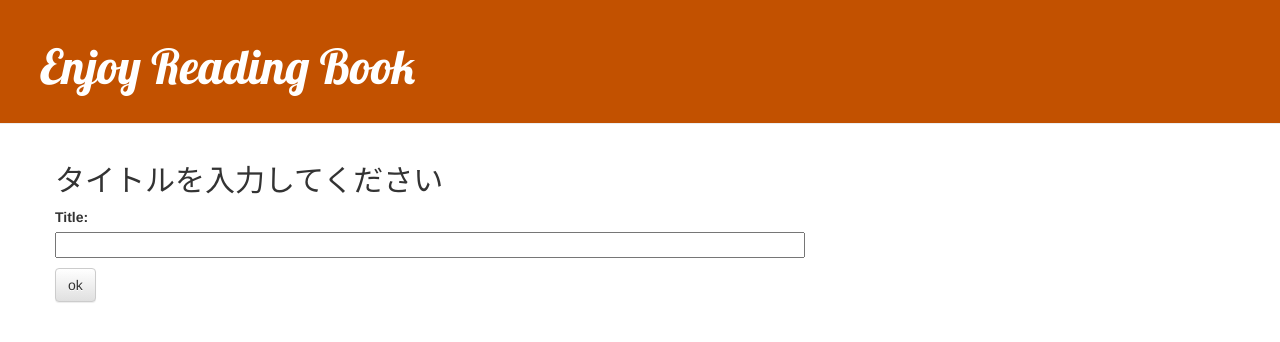
After one commit to MiwaTakase/my-first-blog, a Django app: page /search/with_title/ in a window 1280 px wide. The commit adds this page. Shown: the top 342 px of the page. Run offline with Django 3.2, Linux system fonts and the light colour scheme; some libraries are stand-ins or nearby versions.

Commit message:
Change my app 2022/0116

```diff
--- a/blog/forms.py
+++ b/blog/forms.py
@@ -1,9 +1,22 @@
 from django import forms
 
 from .models import Post
+from .models import Book
 
 class PostForm(forms.ModelForm):
 
     class Meta:
         model = Post
         fields = ('title', 'text',)
+
+class PostForm_search_with_author(forms.ModelForm):
+
+    class Meta:
+        model = Book
+        fields = ('author',)
+
+class PostForm_search_with_title(forms.ModelForm):
+
+    class Meta:
+        model = Book
+        fields = ('title',)
--- a/blog/models.py
+++ b/blog/models.py
@@ -16,3 +16,13 @@ class Post(models.Model):
 
     def __str__(self):
         return self.title
+
+class Book(models.Model):
+    author = models.CharField(max_length=200)
+    title = models.CharField(max_length=200)
+    def publish(self):
+        self.published_date = timezone.now()
+        self.save()
+
+    def __str__(self):
+        return self.title
--- a/blog/templates/blog/base.html
+++ b/blog/templates/blog/base.html
@@ -1,7 +1,7 @@
 {% load static %}
 <html>
     <head>
-        <title>Django Girls blog</title>
+        <title>Enjoy Reading Book</title>
         <link rel="stylesheet" href="//maxcdn.bootstrapcdn.com/bootstrap/3.2.0/css/bootstrap.min.css">
         <link rel="stylesheet" href="//maxcdn.bootstrapcdn.com/bootstrap/3.2.0/css/bootstrap-theme.min.css">
         <link href='//fonts.googleapis.com/css?family=Lobster&subset=latin,latin-ext' rel='stylesheet' type='text/css'>
@@ -12,7 +12,7 @@
             {% if user.is_authenticated %}
                 <a href="{% url 'post_new' %}" class="top-menu"><span class="glyphicon glyphicon-plus"></span></a>
             {% endif %}
-            <h1><a href="/">Django Girls Blog</a></h1>
+            <h1><a href="/">Enjoy Reading Book</a></h1>
         </div>
         <div class="content container">
             <div class="row">
--- /dev/null
+++ b/blog/templates/blog/search_with_title.html
@@ -0,0 +1,9 @@
+{% extends 'blog/base.html' %}
+
+{% block content %}
+    <h2>タイトルを入力してください</h2>
+    <form method="POST" class="post-form">{% csrf_token %}
+        {{ form.as_p }}
+        <a class="btn btn-default" href="{% url 'search_result_with_title' %}">ok</a>
+    </form>
+{% endblock %}
--- a/blog/urls.py
+++ b/blog/urls.py
@@ -2,8 +2,14 @@ from django.urls import path
 from . import views
 
 urlpatterns = [
-    path('', views.post_list, name='post_list'),
+    path('', views.top_page, name='top_page'),
+    path('post/list', views.post_list, name='post_list'),
     path('post/<int:pk>/', views.post_detail, name='post_detail'),
     path('post/new/', views.post_new, name='post_new'),
     path('post/<int:pk>/edit/', views.post_edit, name='post_edit'),
+    path('search/', views.search, name='search'),
+    path('search/with_author/', views.search_with_author, name='search_with_author'),
+    path('search/with_title/', views.search_with_title, name='search_with_title'),
+    path('search/result_with_author/<>', views.search_result_with_author, name='search_result_with_author'),
+    path('search/result_with_title/', views.search_result_with_title, name='search_result_with_title'),
 ]
--- a/blog/views.py
+++ b/blog/views.py
@@ -3,7 +3,12 @@ from django.utils import timezone
 from .models import Post
 from django.shortcuts import render, get_object_or_404
 from .forms import PostForm
+from .forms import PostForm_search_with_author
+from .forms import PostForm_search_with_title
 from django.shortcuts import redirect
+
+def top_page(request):
+    return render(request, 'blog/top_page.html')
 
 def post_list(request):
     posts = Post.objects.filter(published_date__lte=timezone.now()).order_by('published_date')
@@ -39,3 +44,20 @@ def post_edit(request, pk):
     else:
         form = PostForm(instance=post)
     return render(request, 'blog/post_edit.html', {'form': form})
+
+def search(request):
+    return render(request, 'blog/search.html')
+
+def search_with_author(request):
+    form = PostForm_search_with_author()
+    return render(request, 'blog/search_with_author.html', {'form': form})
+
+def search_with_title(request):
+    form = PostForm_search_with_title()
+    return render(request, 'blog/search_with_title.html', {'form': form})
+
+def search_result_with_author(request):
+    return render(request, 'blog/search_result_with_author.html')
+
+def search_result_with_title(request):
+    return render(request, 'blog/search_result_with_title.html')
```
Also changed, not shown: blog/templates/blog/search.html (added, +10 -0 lines), blog/templates/blog/search_result_with_author.html (added, +7 -0 lines), blog/templates/blog/search_result_with_title.html (added, +7 -0 lines), blog/templates/blog/search_with_author.html (added, +9 -0 lines), blog/templates/blog/top_page.html (added, +13 -0 lines), blog/migrations/0002_book.py (added).
